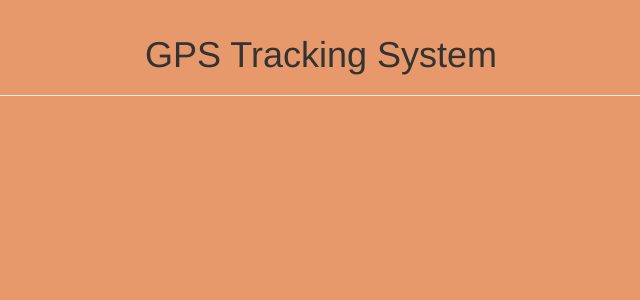
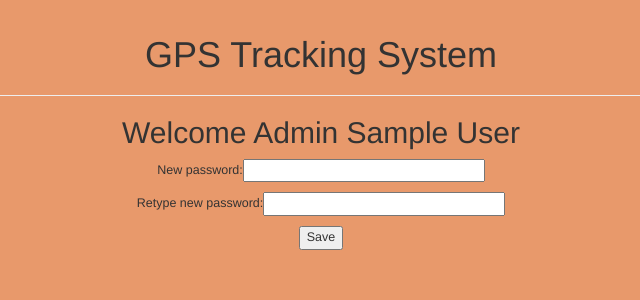
Before and after one commit to dt97/gps_tracker, a PHP site: page /reset_password.php?id=1 in a window 1280 px wide. Shown: the top 300 px of the page, without its empty margins (319-959 px from the left). Run offline with PHP 8.4, Linux system fonts and the light colour scheme; tables that the repository leaves empty or names only in its code hold one stand-in row (values such as "Sample post").

Commit message:
Added reset_password and other files in branch1

```diff
--- a/gps_tracker_php_codes/forgot_password.php
+++ b/gps_tracker_php_codes/forgot_password.php
@@ -65,7 +65,7 @@ else if(isset($_SESSION['success']))
 	echo('<p style="color: blue;">'.htmlentities($_SESSION['success'])."</p>\n");
 	//echo  $_SESSION['check'];
 	//echo $_SESSION['type'];
-    unset($_SESSION['failure']);
+    unset($_SESSION['success']);
 }
 ?>
 <h4>Reset password</h4>
--- a/gps_tracker_php_codes/reset_password.php
+++ b/gps_tracker_php_codes/reset_password.php
@@ -3,6 +3,69 @@ require_once "pdo_skp.php";
 session_start();
 $salt = 'XyZzy12*_';
 
+if(isset($_POST['n_pw']) && isset($_POST['r_pw']))
+{
+	if(strlen($_POST['n_pw'])<1 || strlen($_POST['r_pw'])<1)
+	{
+		$_SESSION['failure']='All fields are required';
+		header('Location: reset_password.php?id='.$_REQUEST['id']);
+		return;
+	}
+	else
+	{
+		$hashed_npw = hash('md5', $salt.$_POST['n_pw']);//hashing the new password
+		$hashed_rpw = hash('md5', $salt.$_POST['r_pw']);//hashing the retyped password
+		if($hashed_rpw===$hashed_npw)
+		{
+			if($_SESSION['type']===0)//if its admin
+			{
+				$stmt = $pdo->prepare("UPDATE admin SET a_pw = :pw where a_id = :id");
+				$row = $stmt->execute(array(':pw' => $hashed_npw, ':id' => $_REQUEST['id']));
+				if($row)
+				{
+					$_SESSION['success']='Successfully updated your password. Login now';
+					header('Location: index.php');
+					return;
+				}
+				else
+				{
+					$_SESSION['failure']='Unable to update your password due to invalid credentials. Try again';
+					header('Location: forgot_password.php');
+					return;
+				}
+			}
+			else if($_SESSION['type']===1)
+			{
+				$stmt = $pdo->prepare("UPDATE users SET u_pw = :pw where u_id = :id");
+				$row = $stmt->execute(array(':pw' => $hashed_npw, ':id' => $_REQUEST['id']));
+				if($row)
+				{
+					$_SESSION['success']='Successfully updated your password. Login now';
+					header('Location: index.php');
+					return;
+				}
+				else
+				{
+					$_SESSION['failure']='Unable to update your password due to invalid credentials. Try again';
+					header('Location: forgot_password.php');
+					return;
+				}
+			}
+			else
+			{
+				$_SESSION['failure']='Server error. Try again.';
+				header('Location: forgot_password.php');
+				return;
+			}
+		}
+		else
+		{
+			$_SESSION['failure']='Retyped password does not match new password. Try again';
+			header('Location: reset_password.php?id='.$_REQUEST['id']);
+			return;
+		}
+	}
+}
 ?>
 <!DOCTYPE html>
 <html>
@@ -14,6 +77,50 @@ $salt = 'XyZzy12*_';
 <body>
 <div class="container">
 <h1>GPS Tracking System</h1><hr>
+<h2> Welcome
+<?php
+//if(isset($_GET['id']))
+//{
+$stmt = $pdo->prepare("SELECT a_name FROM admin WHERE a_id=:id");
+$stmt->execute(array(':id' => $_REQUEST['id']));
+$row1 = $stmt->fetch(PDO::FETCH_ASSOC);
+if($row1)
+{
+	$_SESSION['type'] = 0;
+	echo(" Admin ".$row1['a_name']."</h2>");
+}
+else
+{
+	$stmt = $pdo->prepare("SELECT u_name FROM users WHERE u_id=:id");
+	$stmt->execute(array(':id' => $_REQUEST['id']));
+	$row2 = $stmt->fetch(PDO::FETCH_ASSOC);
+	if($row2)
+	{
+		$_SESSION['type'] = 1;//for user
+		echo(" User ".$row2['u_name']."</h2>");
+	}
+	else
+	{
+		echo($_REQUEST['id']." No such user id exists. Kindly recheck your verification email or contact gps_tacker_website");
+	}
+}
+if(isset($_SESSION['failure'])) {
+    echo('<p style="color: red;">'.htmlentities($_SESSION['failure'])."</p>\n");
+    unset($_SESSION['failure']);
+}
+else if(isset($_SESSION['success']))
+{
+	echo('<p style="color: blue;">'.htmlentities($_SESSION['success'])."</p>\n");
+	//echo  $_SESSION['check'];
+	//echo $_SESSION['type'];
+    unset($_SESSION['success']);
+}
+//}
+?>
+<form method="post">
+<p>New password:<input type="password" name="n_pw" size="30" value=""/></p>
+<p>Retype new password:<input type="password" name="r_pw" size="30" value=""/></p>
+<input type="submit" value="Save">
 </form>
 </div>
 </body>
--- a/gps_tracker_php_codes/send_password_mail.php
+++ b/gps_tracker_php_codes/send_password_mail.php
@@ -5,8 +5,8 @@ $salt = 'XyZzy12*_';
 $message = 'http://192.168.87.1/skaipal/reset_password.php?id='.$_GET['id'].'&email='.$_GET['email'];
 $email_from = 'skaipal.in';//<== update the email address
 $email_subject = "Password reset link for gps tracker website";
-$email_body = "You have received a new message regarding password reset link from $_GET['email'] .\n".
-	"Here is the password reset url:\n $message \n";
+$email_body = "You have received a new message regarding password reset link from $_GET['email'] .\n
+	Here is the password reset url:\n $message \n";
 
 $to = "dt.kanha@gmail.com";//<== update the email address
 $headers = "From: $email_from \r\n";
```
Also changed, not shown: gps_tracker_php_codes/index.php (+7 -0 lines).
